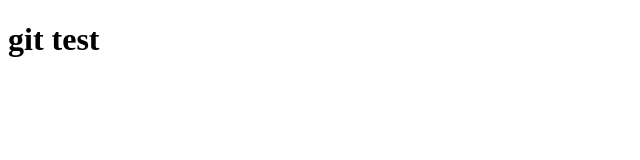
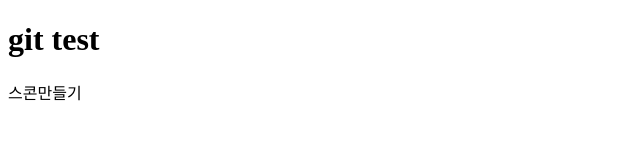
Before and after one commit to Haley950/react_study, a plain HTML site: page index.html in a window 1280 px wide. Shown: the whole page, without its empty margins (0-640 px from the left). Drawn offline with Linux system fonts and the light colour scheme.

Commit message:
기능 목록 추가

```diff
--- a/index.html
+++ b/index.html
@@ -8,6 +8,7 @@
 <body>
 
     <h1>git test</h1>
+    <div>스콘만들기</div>
 
 </body>
 </html>
```
Also changed, not shown: 1 other file.
